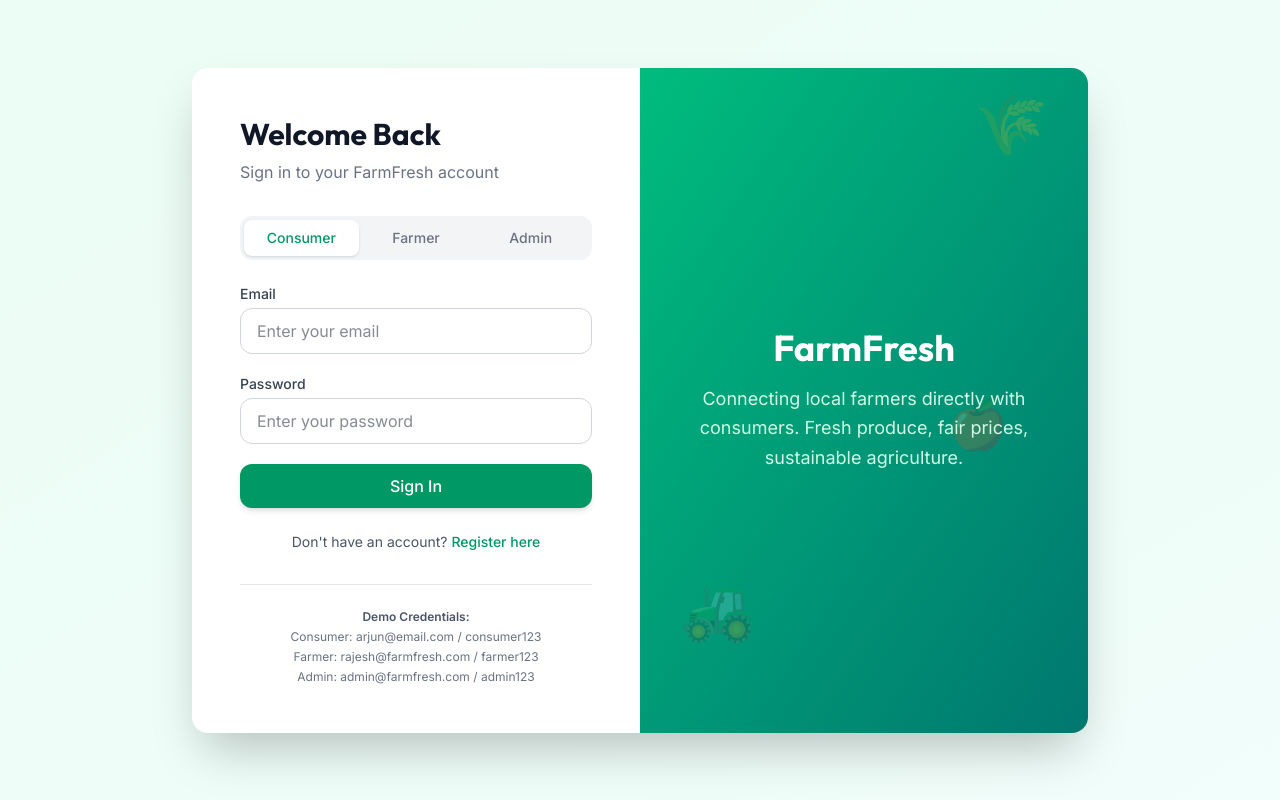
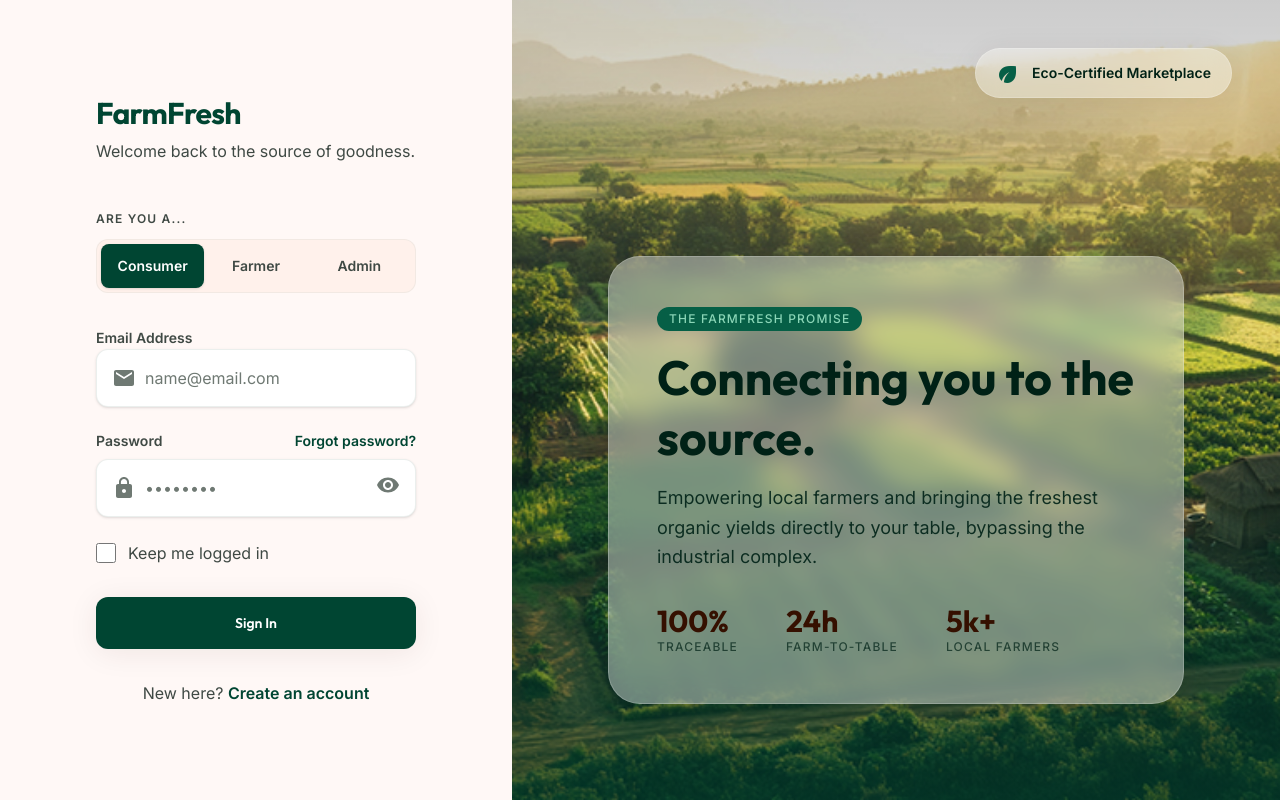
Before and after one commit to BakedPotato52/farmer-to-consumer-agri-marketplace, a Next.js app: page /login in a window 1280 px wide. Built offline with nearby package versions, Linux system fonts and the light colour scheme.

Commit message:
Implement code changes to enhance functionality and improve performance

```diff
--- a/app/(auth)/layout.tsx
+++ b/app/(auth)/layout.tsx
@@ -3,9 +3,5 @@ export default function AuthLayout({
 }: {
   children: React.ReactNode;
 }) {
-  return (
-    <div className="min-h-screen bg-gradient-to-br from-emerald-50 to-teal-50 dark:from-gray-900 dark:to-gray-800 flex items-center justify-center p-4">
-      {children}
-    </div>
-  );
+  return <>{children}</>;
 }
--- a/app/(auth)/login/page.tsx
+++ b/app/(auth)/login/page.tsx
@@ -4,6 +4,10 @@ import { useActionState, useState } from "react";
 import { useFormStatus } from "react-dom";
 import Link from "next/link";
 import { loginAction } from "@/lib/auth/actions";
+import { MdLock, MdMail, MdVisibility, MdVisibilityOff } from "react-icons/md";
+
+const HERO_IMAGE =
+  "login_image.jpg";
 
 function SubmitButton() {
   const { pending } = useFormStatus();
@@ -11,7 +15,7 @@ function SubmitButton() {
     <button
       type="submit"
       disabled={pending}
-      className="w-full bg-emerald-600 hover:bg-emerald-700 text-white font-medium py-2.5 rounded-xl transition-all duration-300 disabled:opacity-70 disabled:cursor-not-allowed shadow-md hover:shadow-lg"
+      className="w-full py-4 bg-primary text-on-primary font-heading text-sm font-semibold rounded-xl organic-shadow hover:bg-primary-container transition-all active:scale-[0.98] disabled:opacity-70 disabled:cursor-not-allowed mt-2"
     >
       {pending ? "Signing in..." : "Sign In"}
     </button>
@@ -20,119 +24,219 @@ function SubmitButton() {
 
 export default function LoginPage() {
   const [role, setRole] = useState<"consumer" | "farmer" | "admin">("consumer");
+  const [showPassword, setShowPassword] = useState(false);
   const [state, formAction] = useActionState(loginAction, null);
 
   return (
-    <div className="w-full max-w-4xl bg-white dark:bg-gray-900 rounded-2xl shadow-2xl overflow-hidden flex min-h-[600px]">
-      <div className="w-full md:w-1/2 p-8 sm:p-12 flex flex-col justify-center">
-        <div className="mb-8 text-center md:text-left">
-          <h1 className="text-3xl font-bold text-gray-900 dark:text-white mb-2">
-            Welcome Back
+    <main className="min-h-screen flex flex-col md:flex-row overflow-hidden bg-surface">
+      {/* ── Left: Login Form ── */}
+      <section className="w-full h-dvh md:w-[45%] lg:w-[40%] flex items-center justify-center p-8 md:p-16 lg:p-24 bg-surface z-10 relative">
+        <div className="w-full max-w-md">
+          {/* Brand */}
+          <div className="mb-12">
+            <h1 className="font-heading text-3xl font-bold text-primary tracking-tight">
+              FarmFresh
             </h1>
-          <p className="text-gray-500 dark:text-gray-400">
-            Sign in to your FarmFresh account
+            <p className="text-on-surface-variant mt-2">
+              Welcome back to the source of goodness.
             </p>
           </div>
 
-        <div className="flex bg-gray-100 dark:bg-gray-800 p-1 rounded-xl mb-6">
-          {(["consumer", "farmer", "admin"] as const).map((r) => (
+          {/* Form */}
+          <form action={formAction} className="space-y-6">
+            <input type="hidden" name="role" value={role} />
+
+            {/* Role Selector */}
+            <div className="mb-8">
+              <label className="text-xs font-semibold text-on-surface-variant uppercase tracking-widest mb-3 block">
+                Are you a...
+              </label>
+              <div className="flex p-1 bg-surface-container-low rounded-xl border border-outline-variant/20">
                 <button
-              key={r}
-              onClick={() => setRole(r)}
-              className={`flex-1 py-2 text-sm font-medium rounded-lg capitalize transition-all duration-300 ${
-                role === r
-                  ? "bg-white dark:bg-gray-700 text-emerald-600 dark:text-emerald-400 shadow-sm"
-                  : "text-gray-500 hover:text-gray-700 dark:text-gray-400 dark:hover:text-gray-200"
+                  type="button"
+                  onClick={() => setRole("consumer")}
+                  className={`flex-1 py-3 px-4 text-sm font-semibold rounded-lg z-10 transition-all duration-200 ${role === "consumer"
+                    ? "bg-primary text-on-primary shadow-sm"
+                    : "text-on-surface-variant hover:text-on-surface"
                     }`}
                 >
-              {r}
+                  Consumer
                 </button>
-          ))}
+                <button
+                  type="button"
+                  onClick={() => setRole("farmer")}
+                  className={`flex-1 py-3 px-4 text-sm font-semibold rounded-lg z-10 transition-all duration-200 ${role === "farmer"
+                    ? "bg-primary text-on-primary shadow-sm"
+                    : "text-on-surface-variant hover:text-on-surface"
+                    }`}
+                >
+                  Farmer
+                </button>
+                <button
+                  type="button"
+                  onClick={() => setRole("admin")}
+                  className={`flex-1 py-3 px-4 text-sm font-semibold rounded-lg z-10 transition-all duration-200 ${role === "admin"
+                    ? "bg-primary text-on-primary shadow-sm"
+                    : "text-on-surface-variant hover:text-on-surface"
+                    }`}
+                >
+                  Admin
+                </button>
+              </div>
             </div>
 
-        <form action={formAction} className="space-y-5">
-          <input type="hidden" name="role" value={role} />
-
-          <div>
-            <label className="block text-sm font-medium text-gray-700 dark:text-gray-300 mb-1">
-              Email
+            {/* Email */}
+            <div className="space-y-2">
+              <label className="text-sm font-semibold text-on-surface-variant" htmlFor="email">
+                Email Address
               </label>
+              <div className="relative">
+                <span className="material-symbols-outlined absolute left-4 top-1/2 -translate-y-1/2 text-outline text-[20px]">
+                  <MdMail />
+                </span>
                 <input
+                  id="email"
+                  name="email"
                   type="email"
-              name="email"
                   required
-              className="w-full px-4 py-2.5 rounded-xl border border-gray-300 dark:border-gray-700 bg-white dark:bg-gray-800 text-gray-900 dark:text-white focus:ring-2 focus:ring-emerald-500 focus:border-transparent transition-all outline-none"
-              placeholder="Enter your email"
+                  className="w-full pl-12 pr-4 py-4 bg-white border border-outline-variant/30 rounded-xl text-on-surface focus:outline-none focus:ring-2 focus:ring-primary/20 focus:border-primary transition-all shadow-sm placeholder:text-outline"
+                  placeholder="name@email.com"
                 />
               </div>
+            </div>
 
-          <div>
-            <label className="block text-sm font-medium text-gray-700 dark:text-gray-300 mb-1">
+            {/* Password */}
+            <div className="space-y-2">
+              <div className="flex justify-between">
+                <label className="text-sm font-semibold text-on-surface-variant" htmlFor="password">
                   Password
                 </label>
+                <a className="text-sm font-semibold text-primary hover:underline decoration-primary/30" href="#">
+                  Forgot password?
+                </a>
+              </div>
+              <div className="relative">
+                <span className="material-symbols-outlined absolute left-4 top-1/2 -translate-y-1/2 text-outline text-[20px]">
+                  <MdLock />
+                </span>
                 <input
-              type="password"
+                  id="password"
                   name="password"
+                  type={showPassword ? "text" : "password"}
                   required
-              className="w-full px-4 py-2.5 rounded-xl border border-gray-300 dark:border-gray-700 bg-white dark:bg-gray-800 text-gray-900 dark:text-white focus:ring-2 focus:ring-emerald-500 focus:border-transparent transition-all outline-none"
-              placeholder="Enter your password"
+                  className="w-full pl-12 pr-12 py-4 bg-white border border-outline-variant/30 rounded-xl text-on-surface focus:outline-none focus:ring-2 focus:ring-primary/20 focus:border-primary transition-all shadow-sm placeholder:text-outline"
+                  placeholder="••••••••"
                 />
+                <button
+                  type="button"
+                  onClick={() => setShowPassword(!showPassword)}
+                  className="absolute right-4 top-1/2 -translate-y-1/2 text-outline hover:text-on-surface transition-colors"
+                >
+                  <span className="material-symbols-outlined text-[20px]">
+                    {showPassword ? <MdVisibilityOff /> : <MdVisibility />}
+                  </span>
+                </button>
+              </div>
             </div>
 
+            {/* Keep me logged in */}
+            <div className="flex items-center space-x-3">
+              <input
+                id="remember"
+                type="checkbox"
+                className="w-5 h-5 rounded-md border-outline-variant/50 text-primary focus:ring-primary/20 cursor-pointer"
+              />
+              <label className="text-on-surface-variant select-none cursor-pointer" htmlFor="remember">
+                Keep me logged in
+              </label>
+            </div>
+
+            {/* Error */}
             {state?.error && (
-            <p className="text-red-500 text-sm mt-2 bg-red-50 dark:bg-red-900/20 p-3 rounded-xl border border-red-100 dark:border-red-900/50">
-              {state.error}
-            </p>
+              <div className="flex items-center gap-2 p-3 rounded-xl bg-error-container/30 border border-error/20">
+                <span className="material-symbols-outlined text-error text-[18px]">error</span>
+                <p className="text-sm text-on-error-container">{state.error}</p>
+              </div>
             )}
 
+            {/* CTA */}
             <SubmitButton />
+
+            {/* Create Account */}
+            <p className="text-center text-on-surface-variant pt-2">
+              New here?{" "}
+              <Link className="text-primary font-semibold hover:underline decoration-primary/30" href="/register">
+                Create an account
+              </Link>
+            </p>
           </form>
 
-        <p className="mt-6 text-center text-sm text-gray-600 dark:text-gray-400">
-          Don't have an account?{" "}
-          <Link
-            href="/register"
-            className="text-emerald-600 dark:text-emerald-400 font-medium hover:underline"
-          >
-            Register here
-          </Link>
-        </p>
 
-        <div className="mt-8 pt-6 border-t border-gray-200 dark:border-gray-800 text-xs text-gray-500 dark:text-gray-400 text-center space-y-1">
-          <p className="font-semibold text-gray-600 dark:text-gray-300">
-            Demo Credentials:
-          </p>
+
+          {/* Demo credentials
+          <div className="mt-8 pt-6 border-t border-outline-variant/10 text-xs text-outline text-center space-y-1">
+            <p className="font-semibold text-on-surface-variant uppercase tracking-wider text-[10px]">Demo Credentials</p>
             <p>Consumer: arjun@email.com / consumer123</p>
             <p>Farmer: rajesh@farmfresh.com / farmer123</p>
             <p>Admin: admin@farmfresh.com / admin123</p>
+          </div> */}
+        </div>
+      </section>
+
+      {/* ── Right: Immersive Photography ── */}
+      <section className="hidden md:block md:w-[55%] lg:w-[60%] overflow-hidden h-dvh sticky top-0">
+        {/* Background Image */}
+        <div
+          className="absolute inset-0 bg-cover bg-center transition-transform duration-[20s] hover:scale-105"
+          style={{ backgroundImage: `url('${HERO_IMAGE}')` }}
+        />
+
+        {/* Gradient Overlay */}
+        <div className="absolute inset-0 bg-linear-to-t from-primary/60 via-transparent to-black/20" />
+
+        {/* Eco Badge */}
+        <div className="absolute top-12 right-12">
+          <div className="glass-card py-3 px-5 rounded-full flex items-center gap-3 organic-shadow">
+            <span
+              className="material-symbols-outlined text-primary-container"
+              style={{ fontVariationSettings: "'FILL' 1" }}
+            >
+              eco
+            </span>
+            <span className="text-sm font-semibold text-on-primary-fixed">Eco-Certified Marketplace</span>
           </div>
         </div>
 
-      <div className="hidden md:flex w-1/2 bg-gradient-to-br from-emerald-500 to-teal-700 p-12 flex-col justify-center items-center relative overflow-hidden">
-        <div
-          className="absolute top-10 right-10 text-6xl opacity-20 animate-bounce"
-          style={{ animationDuration: "3s" }}
-        >
-          🌾
+        {/* Content Panel */}
+        <div className="absolute inset-0 flex flex-col items-center justify-end p-16 lg:p-24 space-y-6">
+          <div className="glass-card p-8 lg:p-12 rounded-4xl max-w-xl organic-shadow">
+            <span className="inline-block py-1 px-3 bg-primary-container text-on-primary-container rounded-full text-xs font-medium mb-4 uppercase tracking-widest">
+              The FarmFresh Promise
+            </span>
+            <h2 className="font-heading text-4xl lg:text-5xl font-bold text-on-primary-fixed mb-4 leading-tight">
+              Connecting you to the source.
+            </h2>
+            <p className="text-on-primary-fixed/90 text-lg max-w-lg leading-relaxed">
+              Empowering local farmers and bringing the freshest organic yields directly to your table, bypassing the
+              industrial complex.
+            </p>
+            <div className="flex gap-12 mt-8">
+              <div>
+                <p className="font-heading text-3xl font-bold text-shadow-on-primary-fixed-variant">100%</p>
+                <p className="text-xs text-on-primary-fixed/70 uppercase tracking-widest font-medium">Traceable</p>
               </div>
-        <div
-          className="absolute bottom-20 left-10 text-6xl opacity-20 animate-bounce"
-          style={{ animationDuration: "4s" }}
-        >
-          🚜
+              <div>
+                <p className="font-heading text-3xl font-bold text-shadow-on-primary-fixed-variant">24h</p>
+                <p className="text-xs text-on-primary-fixed/70 uppercase tracking-widest font-medium">Farm-to-Table</p>
               </div>
-        <div className="absolute top-1/2 right-20 text-5xl opacity-20 animate-pulse">
-          🍎
-        </div>
-
-        <div className="relative z-10 text-center text-white">
-          <h2 className="text-4xl font-bold mb-4">FarmFresh</h2>
-          <p className="text-emerald-100 text-lg leading-relaxed">
-            Connecting local farmers directly with consumers. Fresh produce,
-            fair prices, sustainable agriculture.
-          </p>
+              <div>
+                <p className="font-heading text-3xl font-bold text-shadow-on-primary-fixed-variant">5k+</p>
+                <p className="text-xs text-on-primary-fixed/70 uppercase tracking-widest font-medium">Local Farmers</p>
               </div>
             </div>
           </div>
+        </div>
+      </section>
+    </main>
   );
 }
--- a/components/layout/Navbar.tsx
+++ b/components/layout/Navbar.tsx
@@ -26,11 +26,10 @@ export default function Navbar({
 
   return (
     <header
-      className={`fixed top-0 w-full z-50 transition-all duration-300 border-b border-outline-variant/10 ${
-        isScrolled
+      className={`fixed top-0 w-full z-50 transition-all duration-300 border-b border-outline-variant/10 ${isScrolled
           ? "bg-surface/80 backdrop-blur-xl shadow-md h-16"
           : "bg-surface/80 backdrop-blur-xl shadow-sm h-20"
-      }`}
+        }`}
     >
       <div className="flex justify-between items-center h-full px-4 md:px-[40px] max-w-[1280px] mx-auto">
         {/* Left: Logo + Nav */}
```
Also changed, not shown: public/images.jpg (added), public/login_image.jpg (added). Lines whose indentation alone changed are shown as unchanged.
